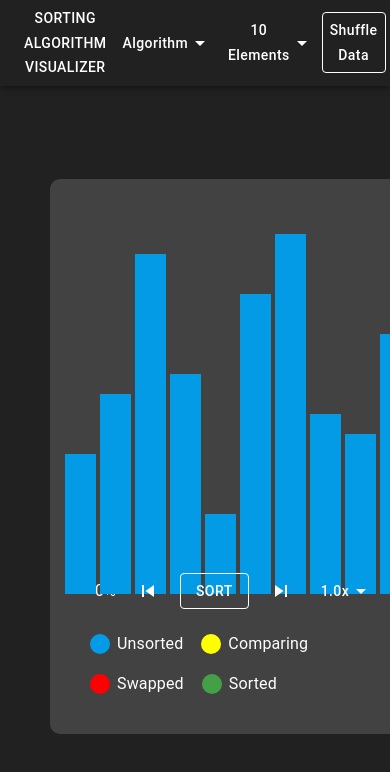
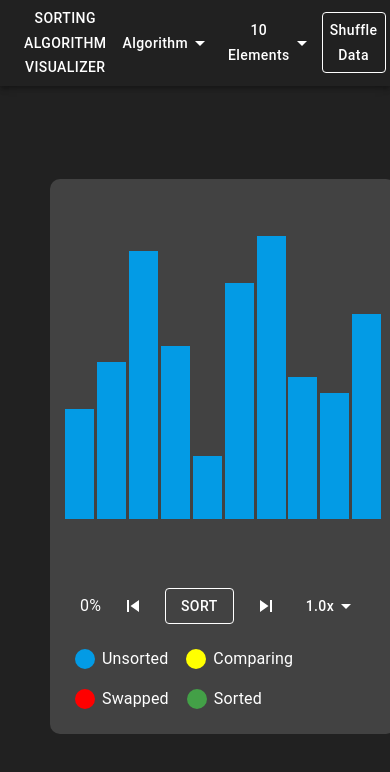
Before and after one commit to joshkim23/sorting-algo-visualization-app, a React (Create React App) app: page / in a window 390 px wide. Shown: the top 772 px of the page. Built offline with nearby package versions, Linux system fonts and the light colour scheme.

Commit message:
added basic mobile compatibility with inline styling logic depending on window size. Updated the css transform logic so the bars are sized properly, changed heights to percentage calculations, still not looking great on mobile devices but for now it'll do.

```diff
--- a/src/Algorithms/bubbleSort.ts
+++ b/src/Algorithms/bubbleSort.ts
@@ -2,7 +2,7 @@ import { swap, createNewTracker, addStepToTracker } from '../helperFunctions';
 import { Tracker } from '../IterationTrackerInterface';
 
 export const BubbleSort = (list: Array<number>):Tracker => {
-    console.log('list sent to bubble sort', list);
+    // console.log('list sent to bubble sort', list);
     let tracker:Tracker = createNewTracker([...list]);// need to send deep copy of the list before it sorts or else every step of the tracker will have the same array - the final sorted array, because they're all pointing to the same object!
     let sortedIndices:Array<number> = [];
 
@@ -29,7 +29,7 @@ export const BubbleSort = (list: Array<number>):Tracker => {
     }
 
     addStepToTracker(tracker, list, [], sortedIndices, [], 'FINISHED SORTING');
-    console.log('sorted list! ', list);
+    // console.log('sorted list! ', list);
     return tracker;
 
 }
--- a/src/Algorithms/insertionSort.ts
+++ b/src/Algorithms/insertionSort.ts
@@ -2,7 +2,7 @@ import { swap, createNewTracker, addStepToTracker, getSortedIndicesArray } from
 import { Tracker } from '../IterationTrackerInterface';
 
 export const InsertionSort = (list:Array<number>):Tracker => {
-    console.log('list sent to insertion sort', list);
+    // console.log('list sent to insertion sort', list);
     let tracker:Tracker = createNewTracker([...list]);
 
     for (let lastVirtuallySortedIndex = 1; lastVirtuallySortedIndex < list.length; lastVirtuallySortedIndex++) {
@@ -22,7 +22,7 @@ export const InsertionSort = (list:Array<number>):Tracker => {
     }
 
     addStepToTracker(tracker, list, [], getSortedIndicesArray(list.length), [], 'finished sorting');
-    console.log('sorted list: ', list);
+    // console.log('sorted list: ', list);
 
     return tracker;
 }
--- a/src/Algorithms/mergeSort.ts
+++ b/src/Algorithms/mergeSort.ts
@@ -9,7 +9,7 @@ export const MergeSortMain = (list:Array<number>):Tracker => {
 
     addStepToTracker(tracker, list, [], getSortedIndicesArray(list.length), [], 'finished sorting');
 
-    console.log('sorted list!: ', list);
+    // console.log('sorted list!: ', list);
     return tracker;
 
 }
--- a/src/Algorithms/selectionSort.ts
+++ b/src/Algorithms/selectionSort.ts
@@ -2,7 +2,7 @@ import { swap, createNewTracker, addStepToTracker } from '../helperFunctions';
 import { Tracker } from '../IterationTrackerInterface';
 
 export const SelectionSort = (list: Array<number>):Tracker => {
-    console.log('list sent to selection sort: ', list);
+    // console.log('list sent to selection sort: ', list);
     let tracker:Tracker = createNewTracker([...list]);
     let sortedIndices:Array<number> = [];
 
@@ -28,7 +28,7 @@ export const SelectionSort = (list: Array<number>):Tracker => {
 
     addStepToTracker(tracker, list, [], sortedIndices, [], 'FINISHED SORTING');
 
-    console.log('sorted list!', list);
+    // console.log('sorted list!', list);
     return tracker;
 }
 
--- a/src/App.js
+++ b/src/App.js
@@ -1,3 +1,4 @@
+// Core App Imports
 import React, {useState, useEffect} from 'react';
 
 // Custom Components
@@ -5,9 +6,6 @@ import Header from './components/Header.js';
 import DataSortingWindow from './components/DataSortingWindow.js';
 import AlgoDescriptionContainer from './components/AlgoDescriptionContainer.js';
 import SortingStepControls from './components/SortingStepControls.js';
-
-// Interface
-// import {Tracker} from './IterationTrackerInterface.ts';
 
 // Algorithms
 import {bubbleSortInfo, BubbleSort} from './Algorithms/bubbleSort.ts';
@@ -33,7 +31,7 @@ const ALGOINFO = [
     insertionSortInfo,
     quickSortInfo,
     mergeSortInfo,
-    heapSortInfo
+    // heapSortInfo
 ]
 
 const ALGORITHMS = [
@@ -72,10 +70,9 @@ const App = () => {
             position: 'fixed',
             width: '100%',
             height: '100%',
-            display: 'grid',
-            overflowY: 'scroll',
-            overflowX: 'scroll'
+            display: 'grid'
         },
+        // For DESKTOP and TABLET
         layout: {
             display: 'grid',
             gridTemplateColumns: '5fr 2fr',
@@ -86,16 +83,27 @@ const App = () => {
         sortWindowAndControls: {
             display: 'grid',
             gridTemplateRows: '10fr 1fr',
-            maxHeight: '525px',
+            height: '525px',
             width: '100%',
             borderRadius: '10px',
             padding: '15px',
             backgroundColor: `${grey["800"]}`,
             color: `${green["600"]}`,
         },
-        descriptionWindow: {
+        // for MOBILE
+        layoutMobile: {
             display: 'grid',
-            overflowY: 'scroll',
+            gridTemplateColumns: '1fr',
+            gridGap: '10px',
+            height: '100%',
+            padding: '30px 15px 15px 15px',
+            overflowY: 'scroll' // need this for mobile scrolling
+        },
+        sortWindowAndControlsMobile: {
+            display: 'grid',
+            gridTemplateRows: '8fr 1fr',
+            gridGap: '10px',
+            height: '480px',
             borderRadius: '10px',
             padding: '15px',
             backgroundColor: `${grey["800"]}`,
@@ -128,16 +136,20 @@ const App = () => {
     }); // the data that's initially a deep copy of data then iterates through tracker.steps - this is what's sent to the data sorting window
     const [sortedData, setSortedData] = useState(null); // sorted array stored as soon as sorting algo is selected ahead of time to check
     const [sortSpeed, setSortSpeed] = useState(SPEEDS[2]);
+    const [windowSize, setWindowSize] = useState(window.innerWidth);
 
     useEffect(() => {
         setDataSize('10');
         setData(generateRandomUniqueUnorderedList(10));
         setSortingData(null);
+        setWindowSize();
     }, []);
 
     useEffect(() => {
         setBarWidth(getBarWidth(dataSize));
     }, [dataSize])
+
+    window.addEventListener('resize', () => setWindowSize(window.innerWidth));
 
     function getBarWidth() {
         switch(parseInt(dataSize)) {
@@ -160,8 +172,8 @@ const App = () => {
     function run() {
         const trackerStepSnippetFromIndex = tracker.steps.filter((step, index) => index >= trackerIndex )
 
-        console.log(trackerIndex);
-        console.log(trackerStepSnippetFromIndex);
+        // console.log(trackerIndex);
+        // console.log(trackerStepSnippetFromIndex);
 
         trackerStepSnippetFromIndex.forEach((step, index) => {
             setTimeout(() => {
@@ -204,7 +216,7 @@ const App = () => {
     }
 
     function handleListSizeSelection(index) {
-        console.log('Data size changed - data size: ', DATASIZES[index]);
+        // console.log('Data size changed - data size: ', DATASIZES[index]);
         setSortingData(null); // sorting data is only sent to child once the algorithm runs and we have the tracker
 
         setDataSize(DATASIZES[index]);
@@ -231,7 +243,7 @@ const App = () => {
     // The steps for an algorithm are stored in a tracker object which has an array of steps that are iterated to display the algorithm visually
     // need to pass the new unique array to this function to get a tracker of the updated list since JS is asynchornous - it doesnt grab the setData() value from the functions before it so it calculates the tracker for the list before the size was changd/shuffle button was clicked
     function getSpecificAlgorithmTracker(index, duplicateListBecauseJsIsAsynchronous) {
-        console.log(index);
+        // console.log(index);
         let tracker;
 
         if (algorithmInfo.index === null || index !== algorithmInfo.index) { // either first time selecting an algorithm or selecting a new one
@@ -241,7 +253,7 @@ const App = () => {
         }
 
         setTracker(tracker);
-        console.log(`NEW Tracker generated using ${ALGOINFO[index].name}`,tracker);
+        // console.log(`NEW Tracker generated using ${ALGOINFO[index].name}`,tracker);
 
         setSortedData(tracker.steps[tracker.steps.length-1].array);
         setSortingData(tracker.steps[0]);
@@ -260,8 +272,8 @@ const App = () => {
                 shuffleData={shuffleDataRequest}
             />
 
-            <div style={styles.layout}>
-                <div style={styles.sortWindowAndControls}>
+            <div className="layout" style={windowSize < 770 ? styles.layoutMobile : styles.layout}>
+                <div className="sort-window-and-controls" style={windowSize < 770 ? styles.sortWindowAndControlsMobile : styles.sortWindowAndControls}>
                     <DataSortingWindow
                         data={sortingData? sortingData.array : data}
                         comparing={sortingData? sortingData.comparing : null}
--- a/src/components/DataBar/DataBar.css
+++ /dev/null
@@ -1,8 +0,0 @@
-.data-bar {
-  display: flex;
-  flex-direction: column reverse;
-  align-items: flex-end;
-  transition: 125ms ease-in-out;
-  transform: rotatex(180deg) translate3d(0, -400px,0);
-  transform-origin: top;
-}
--- a/src/components/DataBar/DataBar.js
+++ b/src/components/DataBar/DataBar.js
@@ -1,32 +1,38 @@
 import React from 'react';
-import './DataBar.css';
+// import './DataBar.css';
 import Box from '@material-ui/core/Box';
 import lightBlue from '@material-ui/core/colors/lightBlue';
 
-const DataBar = ({value, width, dataSize, color}) => {
+const DataBar = ({value, width, dataSize, color, windowSize}) => {
     const styles = {
-        container: {
+        dataBar: {
             backgroundColor: `${color? color : lightBlue["600"]}`,
             height: `${getHeight()}`,
             width: `${width}`,
+            display: 'flex',
+            flexDirection: 'column reverse',
+            alignItems: 'flex-end',
+            transition: '125ms ease-in-out',
+            transform: `${windowSize > 750 ? 'rotatex(180deg) translate3d(0, -400px, 0)' : 'rotatex(180deg) translate3d(0, -325px, 0)'} `,
+            transformOrigin: 'top'
         }
     }
 
     function getHeight() {
         if (dataSize < 10) {
-            return `${(30*value)}px`;
+            return `${((10*value)/100)*100}%`;
         } else if(dataSize < 25) {
-            return `${(20*value)}px`;
+            return `${((10*value)/250)*100}%`;
         } else if (dataSize === 25) {
-            return `${(8*value)}px`;
+            return`${((4.6*value)/250)*100}%`;
         } else if (dataSize === 50 ) {
-            return `${(3.9*value)}px`;
+            return `${((4.6*value)/500)*100}%`;
         } else {
-            return `${(2*value)}px`;
+            return `${((2.3*value)/500)*100}%`;
         }
     }
     return (
-        <Box className="data-bar" style={styles.container} />
+        <Box className="data-bar" style={styles.dataBar} />
     )
 }
 
--- a/src/components/DataSortingWindow.js
+++ b/src/components/DataSortingWindow.js
@@ -1,4 +1,4 @@
-import React from 'react';
+import React, {useState} from 'react';
 import DataBar from './DataBar/DataBar.js';
 import green from '@material-ui/core/colors/green';
 
@@ -16,9 +16,12 @@ const DataSortingWindow = ({data, comparing, sorted, swapped, barWidth}) => {
             display: 'flex',
             flexDirection: 'row',
             width: '100%',
-            gridGap: '4px'
+            gridGap: '1%'
         }
     }
+
+    const [windowSize, setWindowSize] = useState(window.innerWidth);
+    window.addEventListener('resize', () => setWindowSize(window.innerWidth));
 
     // checking the comparing, sorted, and swapped arrays from the dataSortingList - if the index value is present in any of these, return the corresponding color key
     function getBarColor(index) {
@@ -38,7 +41,7 @@ const DataSortingWindow = ({data, comparing, sorted, swapped, barWidth}) => {
             {data? data.map((value, index) => {
                 const colorKey = getBarColor(index);
                 return (
-                    <DataBar key={index} value={value} width={barWidth} color={colorKey} dataSize={data.length}/>
+                    <DataBar key={index} value={value} width={barWidth} color={colorKey} dataSize={data.length} windowSize={windowSize}/>
                 )
             }) : null}
         </div>
--- a/src/components/SortingStepControls.js
+++ b/src/components/SortingStepControls.js
@@ -15,12 +15,11 @@ const SortingStepControls = ({ handleNextButton, handlePrevButton, sortButton, c
 
         },
         layout: {
-            padding: '15px',
             display: 'grid',
             gridTemplateColumns: '1fr',
             gridGap: '15px',
             alignItems: 'center',
-            justifySelf: 'center'
+            justifySelf: 'center',
         },
         buttons: {
             display: 'flex',
@@ -44,7 +43,6 @@ const SortingStepControls = ({ handleNextButton, handlePrevButton, sortButton, c
     function handleSpeedSelection(index) {
         handleClose();
         handleSpeedSelected(index);
-        console.log('speed selection index: ', index);
     }
 
 
--- a/src/helperFunctions.ts
+++ b/src/helperFunctions.ts
@@ -19,7 +19,7 @@ export function generateRandomUniqueUnorderedList(size:number):Array<number> {
             list.push(newValue);
         }
     }
-    console.log('NEW randomized list generated: ', list);
+    // console.log('NEW randomized list generated: ', list);
     return list;
 }
 
```
